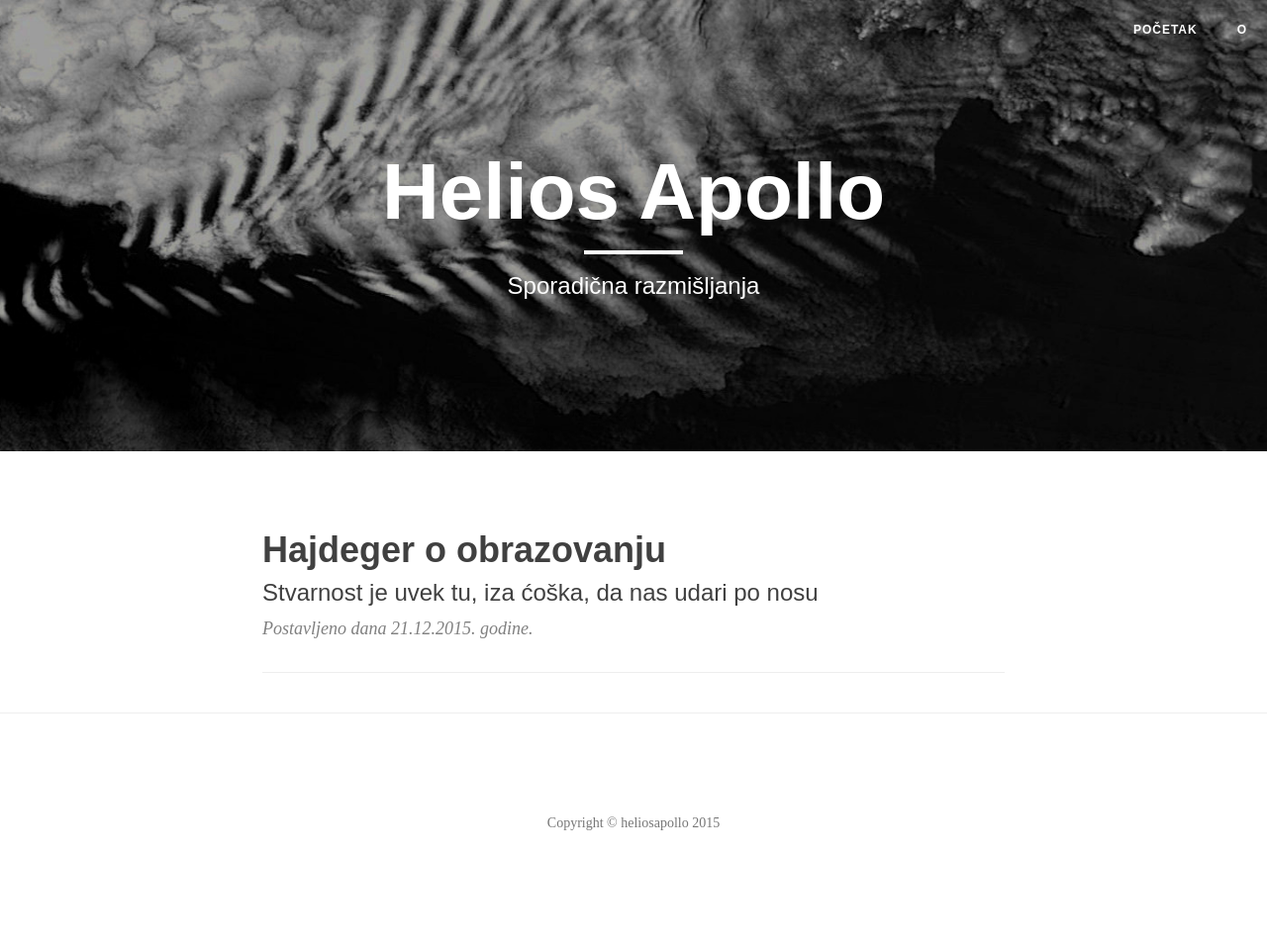
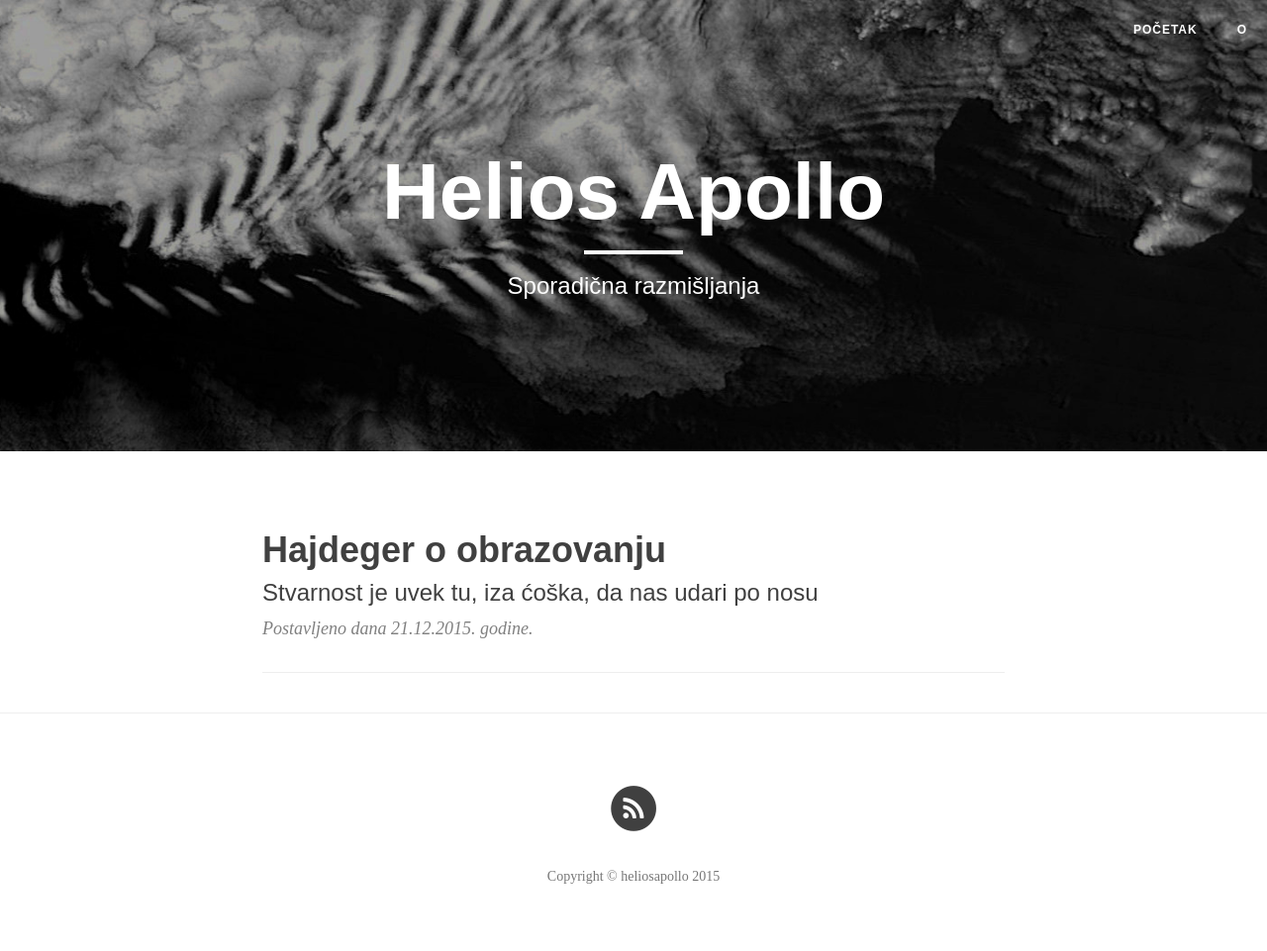
Before and after one commit to helios-apollo/helios-apollo.github.io, a Jekyll site: the page built from index.html, in a window 1280 px wide. Shown: the whole page at 99% size. Built offline with Jekyll 4.4.1, drawn with Linux system fonts in a browser that asks for light colours; nearby versions of some CDN libraries; the list of posts is cut into pages by our own code; before the commit the page ends 907 px from its top, so only the background shows below that.

Commit message:
added RSS feed

```diff
--- a/_includes/footer.html
+++ b/_includes/footer.html
@@ -3,7 +3,7 @@
     <div class="container">
         <div class="row">
             <div class="col-lg-8 col-lg-offset-2 col-md-10 col-md-offset-1">
-                <!-- ul class="list-inline text-center">
+                <ul class="list-inline text-center">
                     <li>
                         <a href="{{ "/feed.xml" | prepend: site.baseurl }}">
                             <span class="fa-stack fa-lg">
@@ -12,6 +12,7 @@
                             </span>
                         </a>
                     </li>
+                    <!-- span>
                     {% if site.twitter_username %}
                     <li>
                         <a href="https://twitter.com/{{ site.twitter_username }}">
@@ -42,7 +43,8 @@
                         </a>
                     </li>
                     {% endif %}
-                </ul -->
+                </span -->
+                </ul>
                 <p class="copyright text-muted">Copyright &copy; {{ site.title }} {{ site.time | date: '%Y' }}</p>
             </div>
         </div>
```
